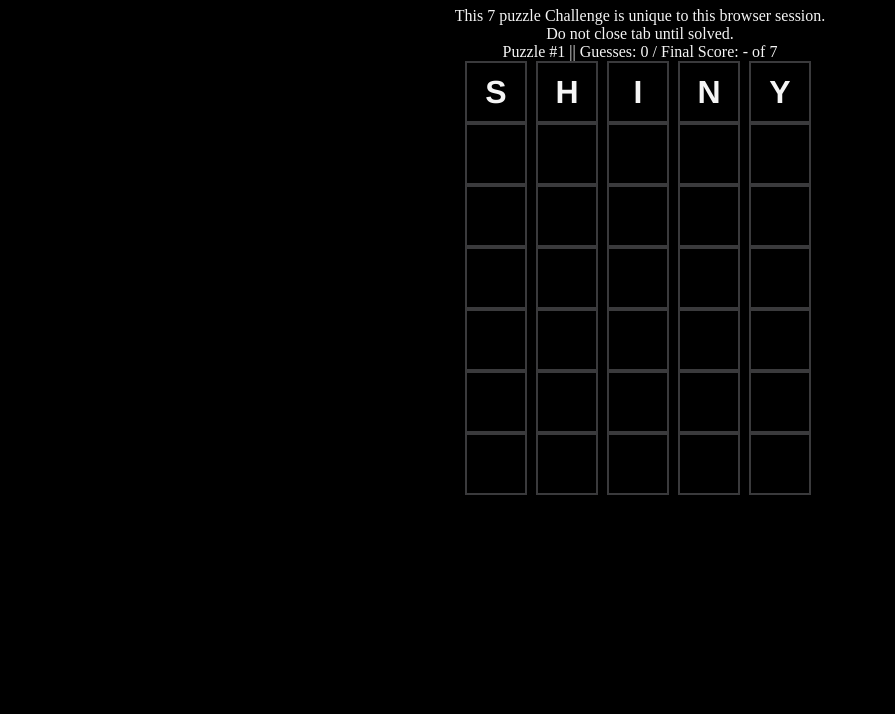
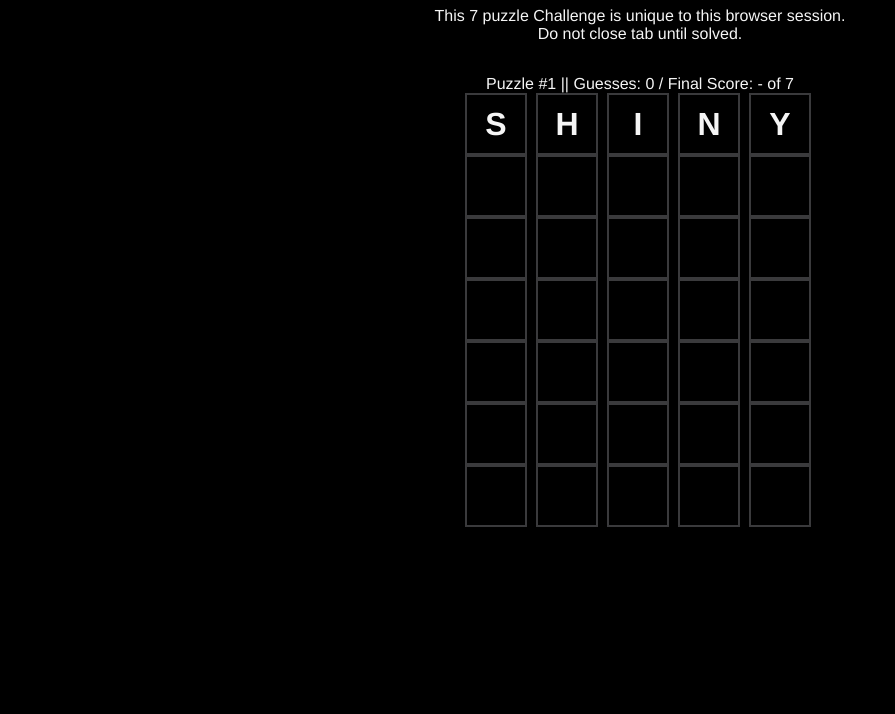
Before and after one commit to duppypro/wordle-league, a plain HTML site: page web-app/public/index.html in a window 1280 px wide. Shown: the part 120-834 px from the top of the page, without its empty margins (0-895 px from the left). Drawn offline with nearby package versions, Linux system fonts and the light colour scheme; some packages are replaced by stand-ins of ours.

Commit message:
small - challenge title clean up

```diff
--- a/web-app/public/index.html
+++ b/web-app/public/index.html
@@ -147,7 +147,7 @@
 			});
 		</script>
 		<!-- Wordle placeholders -->
-		<div id="wordle-league">Loading League</div>
+		<div id="wordle-league" style="text-align: center">Loading League</div>
 
 		<!-- Load third party libraries (firebase loaded inline above) -->
 		<script src="https://d3js.org/d3.v7.min.js"></script>
--- a/web-app/public/scripts/main.js
+++ b/web-app/public/scripts/main.js
@@ -71,7 +71,7 @@ const updateChallengeDOMFromPuzzleStates = (allPuzzles) => {
 				)
 				// update all here because .join() returns merge of enter() and old()
 				.text(tile => tile.letter)
-					.style('background-color', tile => hintColor[tile.hint])
+				.style('background-color', tile => hintStyle[tile.hint]['background-color']) // d3js.style() does not accept an object anymore
 			})
 	}) // end selPuzzles.each()
 	return selPuzzles
@@ -131,9 +131,9 @@ const updatePuzzleFromKey = (key) => {
 // TODO: present all-time states to user, present list of all Challenges allow user to resume existing challenge or create/join new one
 // TODO: enable create/join/leave teams
 // init state for league
-let userID = 'this-session'
+let userID = 'this-session' // no user login yet
 // init DOM for league
-let selLeague = d3.select("#wordle-league").style('text-align', 'center').text('')
+const selLeague = d3.select("#wordle-league")
 
 //////////////////////// CHALLENGE ///////////////////////////////////////
 // init challenge state. A challenge is a set of 7 or 30 games with pre-selected solution order to compete among diff users
@@ -150,21 +150,24 @@ let allValidWords = possibleSolutionWords.concat(WORDLE_SET_FROM.OG.otherValidWo
 let allValidLetters = "abcdefghijklmnopqrstuvwxyz"
 let solutionByID = removeRandomSubset(possibleSolutionWords, numPuzzles)
 let startWordByID = sharedStartWordMode ? removeRandomSubset(possibleSolutionWords, numPuzzles) : []
-const hintColor = {
-	tbd: 'black',
-	absent: '#3a3a3c',
-	present: '#b59f3b',
-	correct: '#538d4e'
+const hintStyle = {
+	tbd: {"background-color": 'black'},
+	absent: {"background-color": '#3a3a3c'},
+	present: {"background-color": '#b59f3b'},
+	correct: {"background-color": '#538d4e'}
 }
 
-// done with challenge state initialized
+// challenge state init complete
 
 // init DOM for Challenge
-let selChallenge = selLeague
-	.append('div')
+const selLeagueTitle = selLeague.text('') // erase loading message
+	.style('font-family', 'Clear Sans, Helvetica Neue, Arial, sans-serif')
+	.append('div').style('margin-bottom','2em')
+selLeagueTitle.append('div')
 	.text("This 7 puzzle Challenge is unique to this browser session.")
-		.append('div').style('margin-bottom','32px')
+selLeagueTitle.append('div')
 	.text("Do not close tab until solved.")
+const selChallenge = selLeague
 	.append('div').attr('class','wordle-challenge')
 	.style('display', 'flex')
 	.style('justify-content', 'center')
```
Lines whose indentation alone changed are shown as unchanged.
